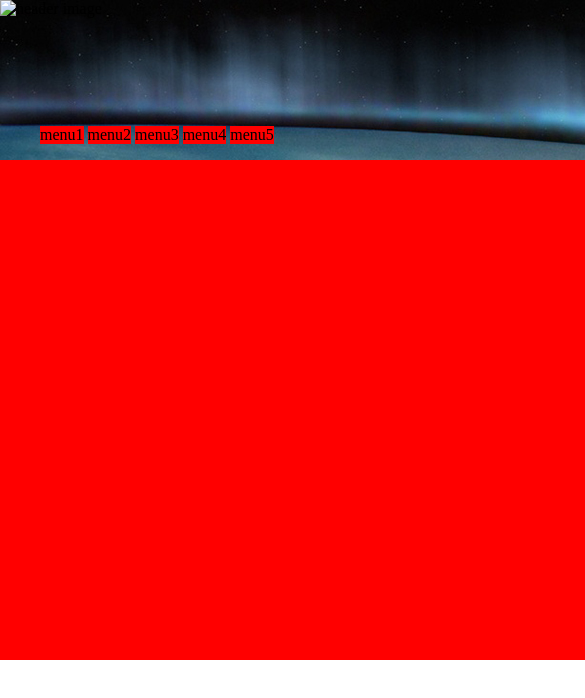
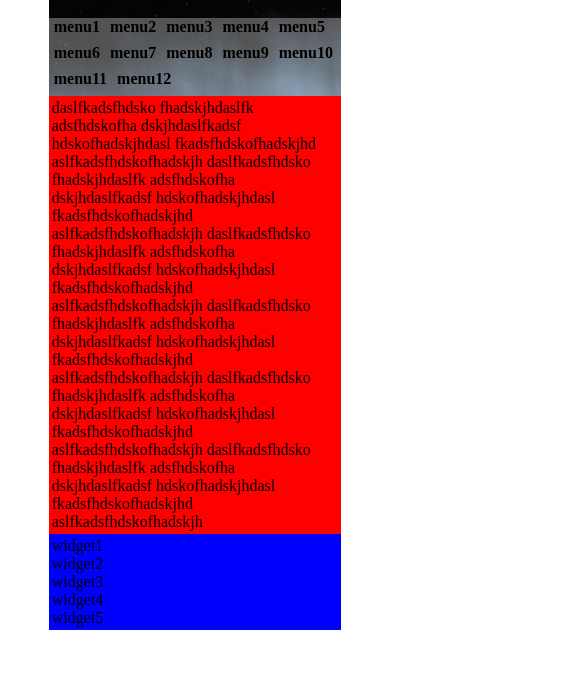
Before and after one commit to mellejwz/wordpress-theme, a plain HTML site: page index.html in a window 390 px wide. Shown: the top 698 px of the page, 585 px wide, since content can reach past the window. Drawn offline with Linux system fonts and the light colour scheme.

Commit message:
working on responsive behavior

```diff
--- a/index.html
+++ b/index.html
@@ -4,21 +4,39 @@
 	<meta charset="UTF-8">
 	<script type="text/javascript" src="jquery-2.1.1.min.js"></script>
 	<script type="text/javascript" src="script.js"></script>
-	<link rel="stylesheet" href="style.css" />
+	<link rel="stylesheet" media="screen and (max-width: 480px)" href="small.css" />
+	<link rel="stylesheet" media="screen and (min-width: 480px) and (max-width:768px)" href="medium.css" />
+	<link rel="stylesheet" media="screen and (min-width: 768px)" href="normal.css" />
 	<title>wordpress theme</title>
 </head>
 <body>
 	<div id="container">
-		<div id="header"><img src="header.png" alt="header image">
+		<div id="header"><img id="logo">
 			<ul id="menu">
 				<li class="menu-item">menu1</li>
 				<li class="menu-item">menu2</li>
 				<li class="menu-item">menu3</li>
 				<li class="menu-item">menu4</li>
 				<li class="menu-item">menu5</li>
+				<li class="menu-item">menu6</li>
+				<li class="menu-item">menu7</li>
+				<li class="menu-item">menu8</li>
+				<li class="menu-item">menu9</li>
+				<li class="menu-item">menu10</li>
+				<li class="menu-item">menu11</li>
+				<li class="menu-item">menu12</li>
+				<div style="clear: left"></div>
 			</ul>
 		</div>
-		<div id="content"></div><div id="widgets"></div>
+		<div id="content">daslfkadsfhdsko fhadskjhdaslfk adsfhdskofha dskjhdaslfkadsf hdskofhadskjhdasl fkadsfhdskofhadskjhd aslfkadsfhdskofhadskjh daslfkadsfhdsko fhadskjhdaslfk adsfhdskofha dskjhdaslfkadsf hdskofhadskjhdasl fkadsfhdskofhadskjhd aslfkadsfhdskofhadskjh daslfkadsfhdsko fhadskjhdaslfk adsfhdskofha dskjhdaslfkadsf hdskofhadskjhdasl fkadsfhdskofhadskjhd aslfkadsfhdskofhadskjh daslfkadsfhdsko fhadskjhdaslfk adsfhdskofha dskjhdaslfkadsf hdskofhadskjhdasl fkadsfhdskofhadskjhd aslfkadsfhdskofhadskjh daslfkadsfhdsko fhadskjhdaslfk adsfhdskofha dskjhdaslfkadsf hdskofhadskjhdasl fkadsfhdskofhadskjhd aslfkadsfhdskofhadskjh daslfkadsfhdsko fhadskjhdaslfk adsfhdskofha dskjhdaslfkadsf hdskofhadskjhdasl fkadsfhdskofhadskjhd aslfkadsfhdskofhadskjh
+		</div>
+		<div id="widgets">
+			<div class="widget">widget1</div>
+			<div class="widget">widget2</div>
+			<div class="widget">widget3</div>
+			<div class="widget">widget4</div>
+			<div class="widget">widget5</div>
+		</div>
 	</div>
 </body>
 </html>
--- /dev/null
+++ b/medium.css
@@ -0,0 +1,49 @@
+html, body{
+	margin: 0;
+	padding: 0;
+}
+
+#container{
+	width: 75%;
+	margin: 0 auto;
+}
+#header{
+	width: 100%;
+	background-image: url('header.jpg');
+}
+#header img{
+	margin: 5px 0px 0px 5px;
+	background-image: url('logo_medium.png');
+	width: 50px;
+	height: 50px;
+}
+#menu{
+	width: 100%;
+	padding: 0;
+	margin: 0;
+	background-color: rgba(200, 200, 200, 0.4);
+}
+.menu-item{
+	height: 26px;
+	padding: 0px;
+	margin: 0px 5px 0px 5px;
+	display: block;
+	float: left;
+	cursor: pointer;
+	font-weight: bold;
+}
+#content{
+	width: 98%;
+	padding: 1%;
+	background-color: red;
+}
+#widgets{
+	width: 100%;
+	background-color: blue;
+}
+.widget{
+	width: 100%;
+	height: 50px;
+	margin-bottom: 2px;
+	background-color: yellow;
+}
--- /dev/null
+++ b/normal.css
@@ -0,0 +1,59 @@
+html, body{
+	margin: 0;
+	padding: 0;
+}
+
+#container{
+	width: 75%;
+	margin: 0 auto;
+	position: relative;
+}
+#header{
+	width: 100%;
+	height: 160px;
+	background-image: url('header.jpg');
+	position: relative;
+}
+#header img{
+	margin: 5px 0px 0px 5px;
+	background-image: url('logo.png');
+	width: 75px;
+	height: 75px;
+}
+#menu{
+	min-height: 30px;
+	width: 100%;
+	position: absolute;
+	padding: 0;
+	margin: 0;
+	bottom: 0px;
+	background-color: rgba(200, 200, 200, 0.4);
+}
+.menu-item{
+	height: 26px;
+	padding: 2px;
+	margin: 0px 5px 0px 5px;
+	display: block;
+	float: left;
+	cursor: pointer;
+	font-weight: bold;
+}
+#content{
+	width: 68%;
+	padding: 1%;
+	background-color: red;
+	float: left;
+	position: absolute;
+}
+#widgets{
+	width: 30%;
+	background-color: blue;
+	position: absolute;
+	right: 0px;
+}
+.widget{
+	width: 100%;
+	height: 50px;
+	background-color: yellow;
+	margin-bottom: 1px;
+}
--- a/script.js
+++ b/script.js
@@ -1,8 +1,8 @@
-$(document).ready(function(){
+/*$(document).ready(function(){
 	$('.menu-item').mouseover(function(){
-		$(this).animate({marginTop: "-=10"}, 500);
+		$(this).animate({paddingTop: "+=10"}, 500);
 	});
 	$('.menu-item').mouseout(function(){
-		$(this).animate({marginTop: "+=10"}, 500);
+		$(this).animate({paddingTop: "-=10"}, 500);
 	});
-});
+});*/
--- /dev/null
+++ b/small.css
@@ -0,0 +1,44 @@
+html, body{
+	margin: 0;
+	padding: 0;
+}
+
+#container{
+	width: 75%;
+	margin: 0 auto;
+}
+#header{
+	width: 100%;
+	background-image: url('header.jpg');
+}
+#header img{
+	margin: 5px 0px 0px 5px;
+	background-image: url('logo_medium.png');
+	width: 0px;
+	height: 0px;
+}
+#menu{
+	width: 100%;
+	padding: 0;
+	margin: 0;
+	background-color: rgba(200, 200, 200, 0.4);
+}
+.menu-item{
+	height: 26px;
+	padding: 0px;
+	margin: 0px 5px 0px 5px;
+	display: block;
+	float: left;
+	cursor: pointer;
+	font-weight: bold;
+}
+#content{
+	width: 98%;
+	padding: 1%;
+	background-color: red;
+}
+#widgets{
+	width: 98%;
+	padding: 1%;
+	background-color: blue;
+}
--- a/style.css
+++ /dev/null
@@ -1,41 +0,0 @@
-html, body{
-	margin: 0;
-	padding: 0;
-}
-
-#container{
-	width: 1024px;
-	margin: 0 auto;
-}
-#header{
-	width: 1024px;
-	height: 160px;
-	background-image: url('header.jpg');
-	position: relative;
-}
-#menu{
-	position: absolute;
-	bottom: 0px;
-}
-.menu-item{
-	display: inline-block;
-	margin: 0;
-	padding: 0;
-	background-color: red;
-}
-#content{
-	width: 768px;
-	min-height: 500px;
-	background-color: #f00;
-	display: inline-block;
-	padding: 0;
-	margin: 0;
-}
-#widgets{
-	width: 256px;
-	min-height: 500px;
-	background-color: blue;
-	display: inline-block;
-	padding: 0;
-	margin: 0;
-}
```
Also changed, not shown: logo.png (added), logo_medium.png (added).
